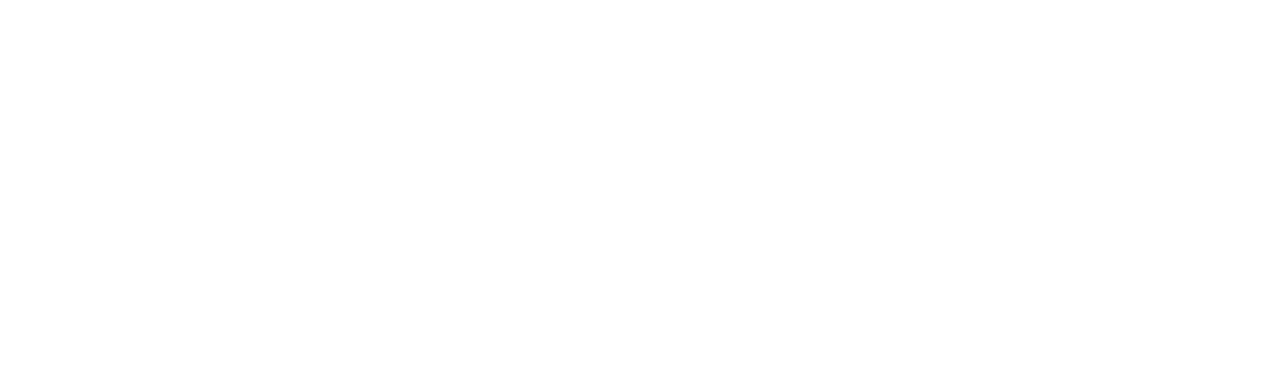
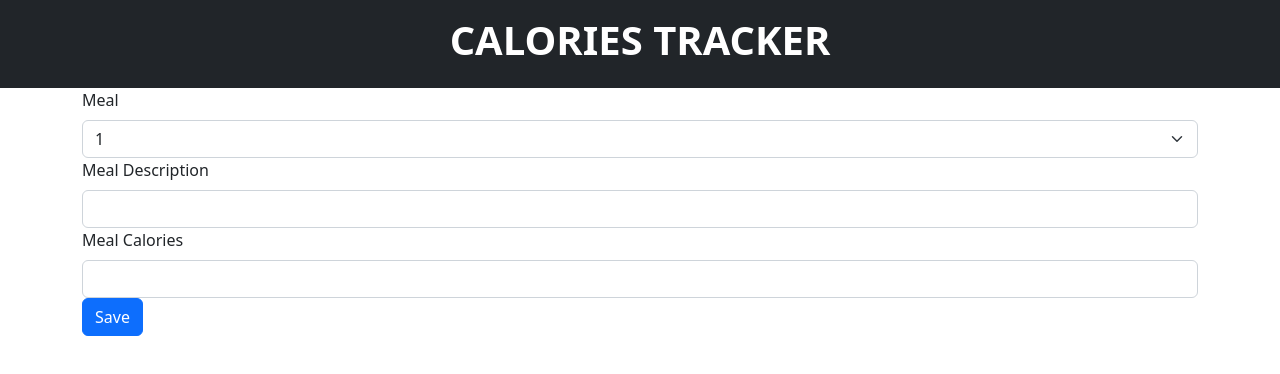
Before and after one commit to aibeksaaliev/homework_66, a React (Create React App) app: page /add-new-meal in a window 1280 px wide. Shown: the top 374 px of the page. Built offline with nearby package versions, Linux system fonts and the light colour scheme.

Commit message:
created preliminary components and containers for app

```diff
--- a/src/App.tsx
+++ b/src/App.tsx
@@ -1,10 +1,22 @@
 import React from 'react';
+import Layout from "./components/Layout/Layout";
+import Home from "./containers/Home/Home";
+import {Route, Routes} from "react-router-dom";
+import MealForm from "./components/MealForm/MealForm";
 
 
 function App() {
   return (
-    <>
-    </>
+    <Layout>
+      <Routes>
+        <Route path="/" element={(
+          <Home/>
+        )}/>
+        <Route path="/add-new-meal" element={(
+          <MealForm/>
+        )}/>
+      </Routes>
+    </Layout>
   );
 }
 
--- /dev/null
+++ b/src/components/Layout/Layout.tsx
@@ -0,0 +1,25 @@
+import React from 'react';
+import {Container} from "react-bootstrap";
+import {Link} from "react-router-dom";
+
+const Layout: React.FC<React.PropsWithChildren> = ({children}) => {
+  return (
+    <>
+      <header className="bg-dark p-3">
+        <Link to="/" className="text-decoration-none">
+          <h1 className="text-center fw-bold text-white text-uppercase">Calories Tracker</h1>
+        </Link>
+      </header>
+      <main>
+        <Container>
+          {children}
+        </Container>
+      </main>
+      <footer>
+
+      </footer>
+    </>
+  );
+};
+
+export default Layout;
--- /dev/null
+++ b/src/components/MealCard/MealCard.tsx
@@ -0,0 +1,21 @@
+import React from 'react';
+import {Button, Card} from "react-bootstrap";
+import {Link} from "react-router-dom";
+
+const MealCard = () => {
+  return (
+    <Card className="d-flex flex-row">
+      <Card.Body>
+        <Card.Title>Meal</Card.Title>
+        <Card.Text>Description</Card.Text>
+        <Card.Text>0 kcal</Card.Text>
+      </Card.Body>
+      <Card.Footer className="d-flex flex-column justify-content-between">
+        <Link to="/add-new-meal" className="btn btn-dark">Edit</Link>
+        <Button className="btn btn-dark">Delete</Button>
+      </Card.Footer>
+    </Card>
+  );
+};
+
+export default MealCard;
--- /dev/null
+++ b/src/components/MealForm/MealForm.tsx
@@ -0,0 +1,36 @@
+import React from 'react';
+import {Button, Form} from "react-bootstrap";
+
+const MealForm = () => {
+  return (
+    <Form>
+      <Form.Group>
+        <Form.Label>Meal</Form.Label>
+        <Form.Select>
+          <option value="1">1</option>
+          <option value="2">2</option>
+          <option value="3">3</option>
+        </Form.Select>
+      </Form.Group>
+      <Form.Group>
+        <Form.Label>Meal Description</Form.Label>
+        <Form.Control
+          type="text"
+          name="meal"
+        />
+      </Form.Group>
+      <Form.Group>
+        <Form.Label>Meal Calories</Form.Label>
+        <Form.Control
+          type="text"
+          name="meal"
+        />
+      </Form.Group>
+      <Form.Group>
+        <Button>Save</Button>
+      </Form.Group>
+    </Form>
+  );
+};
+
+export default MealForm;
--- /dev/null
+++ b/src/containers/Home/Home.tsx
@@ -0,0 +1,19 @@
+import React from 'react';
+import {Link} from "react-router-dom";
+import MealCard from "../../components/MealCard/MealCard";
+
+const Home = () => {
+  return (
+    <>
+      <div className="p-2 d-flex justify-content-between">
+        <span>Total calories: 0</span>
+        <Link to="/add-new-meal" className="btn btn-dark">Add new meal</Link>
+      </div>
+      <div>
+        <MealCard/>
+      </div>
+    </>
+  );
+};
+
+export default Home;
```
Also changed, not shown: src/axiosApi.ts (added, +7 -0 lines).
